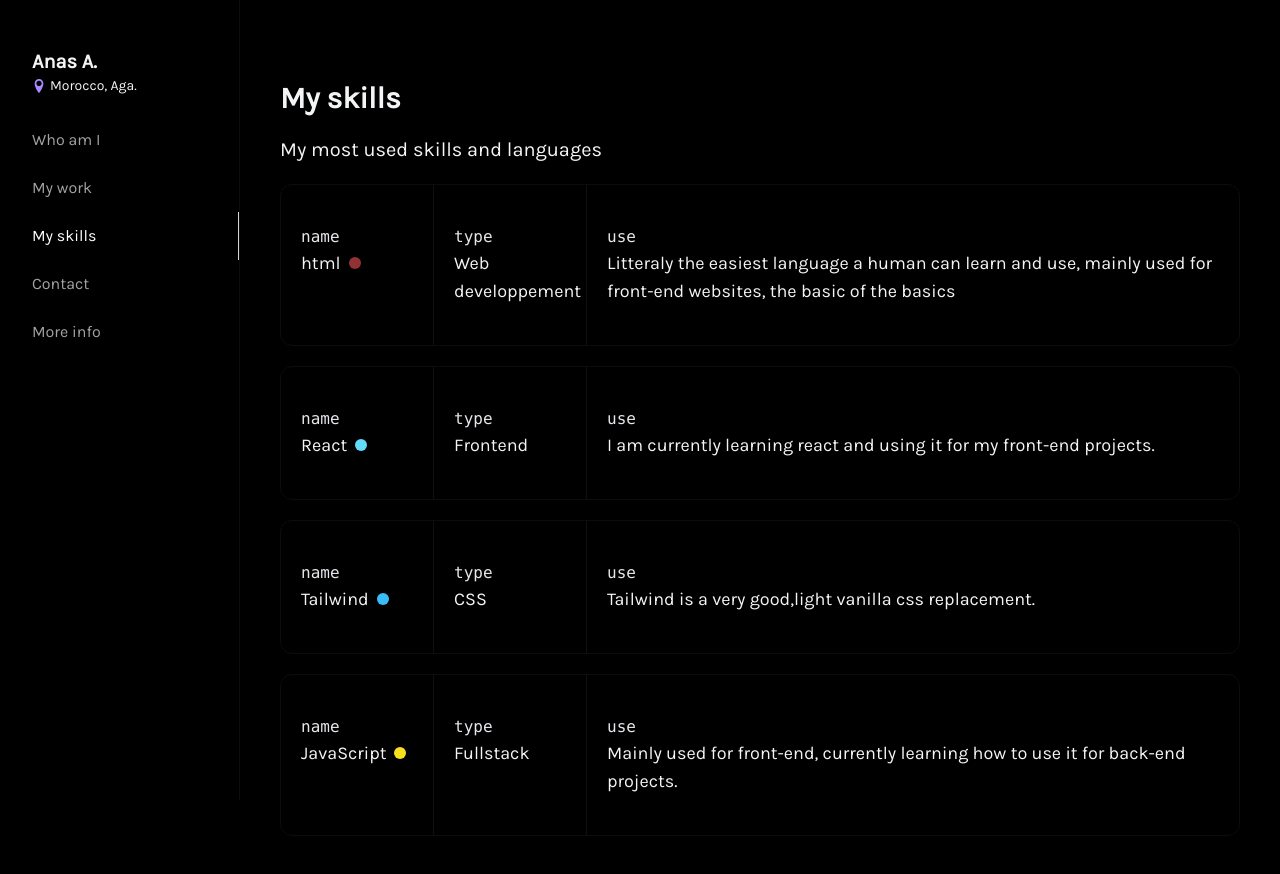
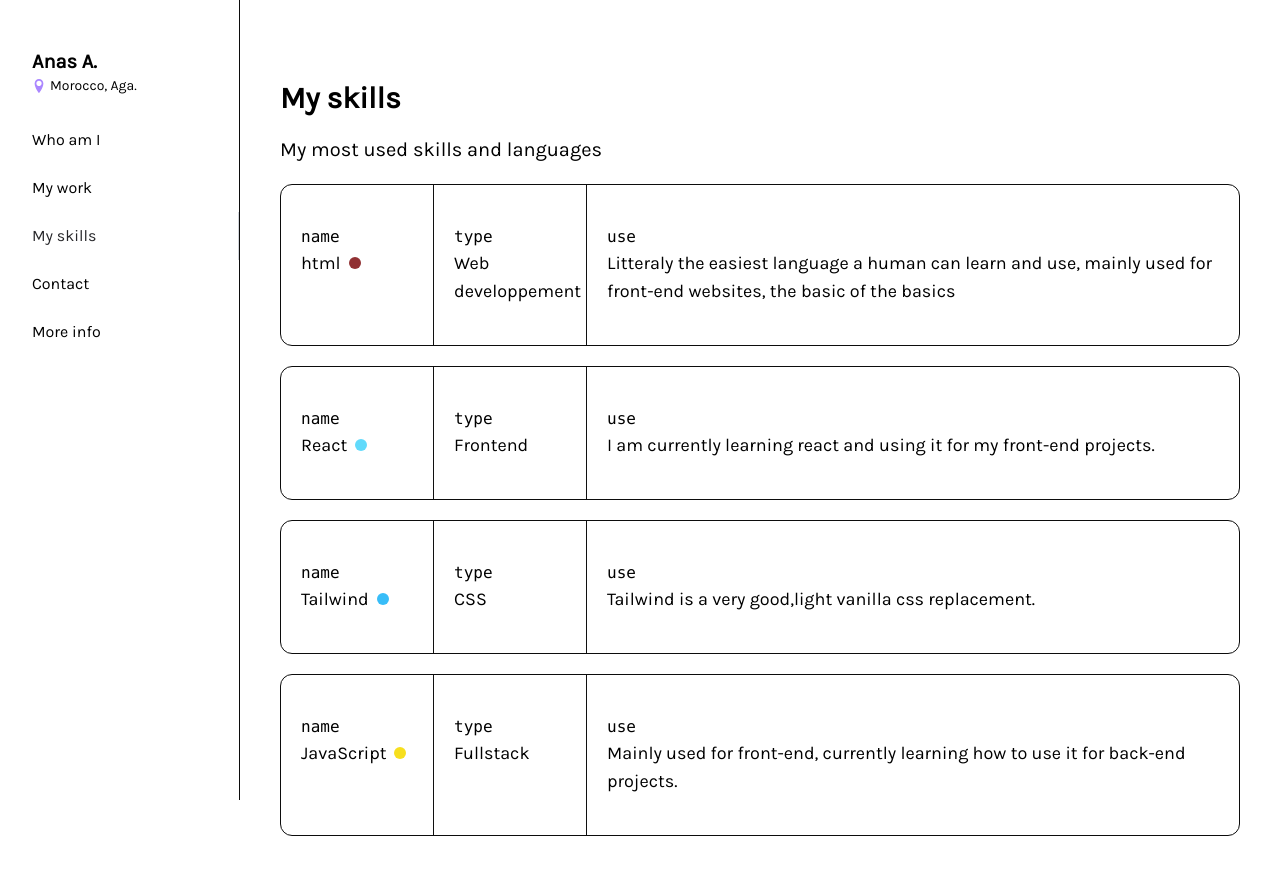
Before and after one commit to Flekzishot/Iamanas, a React app: page /skills in a window 1280 px wide. Built offline with nearby package versions, Linux system fonts and the light colour scheme.

Commit message:
changed theme

```diff
--- a/src/components/Header.js
+++ b/src/components/Header.js
@@ -2,7 +2,7 @@
 
 const Header = (props) => {
   return (
-    <h1 className={`text-3xl font-bold mb-5 text-gray-100 ${props.className}`}>
+    <h1 className={`text-3xl font-bold mb-5 text-black ${props.className}`}>
         {props.children}
     </h1>
   );
--- a/src/components/Paragraph.js
+++ b/src/components/Paragraph.js
@@ -2,7 +2,7 @@
 
 const Paragraph = (props) => {
   return (
-    <p className={`text-lg font-normal mb-3 text-gray-300 ${props.className} `}>
+    <p className={`text-lg font-normal mb-3 text-black ${props.className} `}>
         {props.children}
     </p>
   );
--- a/src/components/Sidebar.js
+++ b/src/components/Sidebar.js
@@ -50,7 +50,7 @@
             <div className="flex flex-col flex-1 mt-12 ml-8">
               <a
                 href="https://www.google.com/maps/place/Agadir+80000"
-                className="text-sm font-normal flex mb-5 text-gray-100 hover:text-gray-300 transition-all gap-1 place-items-center"
+                className="text-sm font-normal flex mb-5 text-gray-100 hover:text-black transition-all gap-1 place-items-center"
               >
                 <ImLocation className="custom-purple-color" /> Morocco, Aga.
               </a>
@@ -75,10 +75,10 @@
         <div className="flex flex-col flex-1 overflow-y-auto overflow-x-hidden">
           <nav className="flex flex-col flex-1">
             <div className="flex flex-col flex-1 mt-12 ml-8">
-              <h1 className="text-xl font-bold text-gray-100">Anas A.</h1>
+              <h1 className="text-xl font-bold text-black">Anas A.</h1>
               <a
                 href="https://www.google.com/maps/place/Agadir+80000"
-                className="text-sm font-normal flex mb-5 text-gray-100 hover:text-gray-300 transition-all gap-1 place-items-center"
+                className="text-sm font-normal flex mb-5 text-gray-black hover:text-gray-400 transition-all gap-1 place-items-center"
               >
                 <ImLocation className="custom-purple-color" /> Morocco, Aga.
               </a>
@@ -86,9 +86,9 @@
                 <Link
                   to={item.link}
                   key={index}
-                  className={`flex items-center h-12  hover:text-white ${
+                  className={`flex items-center h-12  hover:text-black ${
                     window.location.pathname === item.link
-                      ? "text-white border-r-gray-300 border-r"
+                      ? "text-zinc-800 border-r-gray-300 border-r"
                       : "grey-color"
                   } transition-all `}
                 >
--- a/src/index.css
+++ b/src/index.css
@@ -3,14 +3,14 @@
 @tailwind utilities;
 
 body {
-  background-color: #000000;
+  background-color: white;
   font-family: "Karla", -apple-system, BlinkMacSystemFont, "Segoe UI", "Roboto",
     "Oxygen", "Ubuntu", "Cantarell", "Fira Sans", "Droid Sans", "Helvetica Neue",
     sans-serif;
 }
 
 ::selection {
-  background-color: #363636;
+  background-color: rgb(233, 233, 229);
 }
 
 .sidebar-border-right {
@@ -26,11 +26,11 @@
 }
 
 .grey-color {
-  color: #a3a3a3;
+  color: #000000;
 }
 
 .blurry-bg {
-  background-color: rgba(0, 0, 0, 0.744);
+  background-color: rgba(181, 179, 179, 0.744);
   backdrop-filter: blur(10px);
 }
 
@@ -43,7 +43,7 @@
 }
 
 .border:hover {
-  background-color: #101010;
+  background-color: #565656;
   margin: 1px;
   border: none;
 }
--- a/src/routes/MoreRoute.js
+++ b/src/routes/MoreRoute.js
@@ -32,7 +32,7 @@
               and i enjoy it as a hobby.
               </Paragraph>
               <Paragraph>
-              I dont know what else to add to this website you can give me ideas by contacting me via E-Mail:{" "}
+              I dont know what else to add to this website you can give me ideas by contacting  me via E-Mail:{" "}
               <a
                 className="custom-purple-color"
                 href="mailto:contact@iamanas.dev"
--- a/src/routes/MyWorkRoutes.js
+++ b/src/routes/MyWorkRoutes.js
@@ -28,8 +28,7 @@
         <div className="flex flex-col w-full flex-1 overflow-y-auto overflow-x-hidden">
           <div className="flex flex-col flex-1">
             <Header>My work</Header>
-
-            <h2 className="text-xl font-normal mb-5 text-gray-100">
+            <h2 className="text-xl font-normal mb-5 text-black">
           Projects
         </h2>
         <div className="flex flex-col">
@@ -37,21 +36,21 @@
             <a href={item.link} className="mb-5" key={index}>
               <div className="flex max-h-42 flex-col md:flex-row border rounded-xl">
                 <div className="flex flex-col border-bottom-proj border-right py-10 px-5">
-                      <h5 className="text-md font-thin text-gray-200">
+                  <h5 className="text-md font-thin text-black">
                     <code>name</code>
                   </h5>
                   <div className="flex flex-row w-28">
-                        <h1 className="text-lg font-normal text-gray-100 mr-2">
+                    <h1 className="text-lg font-normal text-black mr-2">
                       {item.name}
                     </h1>
                   </div>
                 </div>
                 <div className="flex flex-col border-bottom-proj border-right py-10 px-5">
-                      <h5 className="text-md font-thin text-gray-200">
+                  <h5 className="text-md font-thin text-black">
                     <code>language</code>
                   </h5>
                   <div className="flex flex-row w-28 items-center">
-                        <h1 className="text-lg font-normal text-gray-100 mr-2">
+                    <h1 className="text-lg font-normal text-black mr-2">
                       {item.language}
                     </h1>
                     <div
@@ -61,10 +60,10 @@
                   </div>
                 </div>
                 <div className="flex flex-col py-10 px-5">
-                      <h5 className="text-md font-thin text-gray-200">
+                  <h5 className="text-md font-thin text-black">
                     <code>description</code>
                   </h5>
-                      <h1 className="text-lg font-normal text-gray-100">
+                  <h1 className="text-lg font-normal text-black">
                     {item.description}
                   </h1>
                 </div>
@@ -76,6 +75,7 @@
     </div>
   </motion.div>
 </div>
+
   );
 }
 
--- a/src/routes/SkillsRoute.js
+++ b/src/routes/SkillsRoute.js
@@ -46,30 +46,41 @@
             >
 <div className="flex flex-col w-full flex-1 overflow-y-auto overflow-x-hidden">
           <div className="flex flex-col flex-1">
-                        <h1 className="text-3xl font-bold text-gray-100">My skills</h1>
-                        <h2 className="text-xl font-normal mb-5 text-gray-100 mt-5">My most used skills and languages</h2>
+            <h1 className="text-3xl font-bold text-black">My skills</h1>
+            <h2 className="text-xl font-normal mb-5 text-black mt-5">
+              My most used skills and languages
+            </h2>
             <div className="flex flex-col">
               {skillsArray.map((item, index) => (
                 <a href={item.link} className="mb-5" key={index}>
                   <div className="flex max-h-42 flex-col md:flex-row border rounded-xl">
-
                     <div className="flex flex-col border-bottom-proj border-right py-10 px-5">
-                                            <h5 className="text-md font-thin text-gray-200"><code>name</code></h5>
+                      <h5 className="text-md font-thin text-black">
+                        <code>name</code>
+                      </h5>
                       <div className="flex flex-row w-28 items-center">
-                                                <h1 className="text-lg font-normal text-gray-100 mr-2">{item.name}</h1>
-                                                <div className="w-3 h-3 rounded-full" style={{ backgroundColor: item.dotColor }}></div>
+                        <h1 className="text-lg font-normal text-black mr-2">
+                          {item.name}
+                        </h1>
+                        <div
+                          className="w-3 h-3 rounded-full"
+                          style={{ backgroundColor: item.dotColor }}
+                        ></div>
                       </div>
                     </div>
                     <div className="flex flex-col border-bottom-proj border-right py-10 px-5">
-                                            <h5 className="text-md font-thin text-gray-200"><code>type</code></h5>
+                      <h5 className="text-md font-thin text-black">
+                        <code>type</code>
+                      </h5>
                       <div className="flex flex-row w-28 items-center">
-                                                <h1 className="text-lg font-normal text-gray-100 mr-2">{item.type}</h1>
-
+                        <h1 className="text-lg font-normal text-black mr-2">
+                          {item.type}
+                        </h1>
                       </div>
                     </div>
                                         <div className="flex flex-col py-10 px-5">
-                                            <h5 className="text-md font-thin text-gray-200"><code>use</code></h5>
-                                            <h1 className="text-lg font-normal text-gray-100">{item.use}</h1>
+                                            <h5 className="text-md font-thin text-black"><code>use</code></h5>
+                                            <h1 className="text-lg font-normal text-black">{item.use}</h1>
                                         </div>
                                     </div>
                                 </a>
```
Lines whose indentation alone changed are shown as unchanged.
